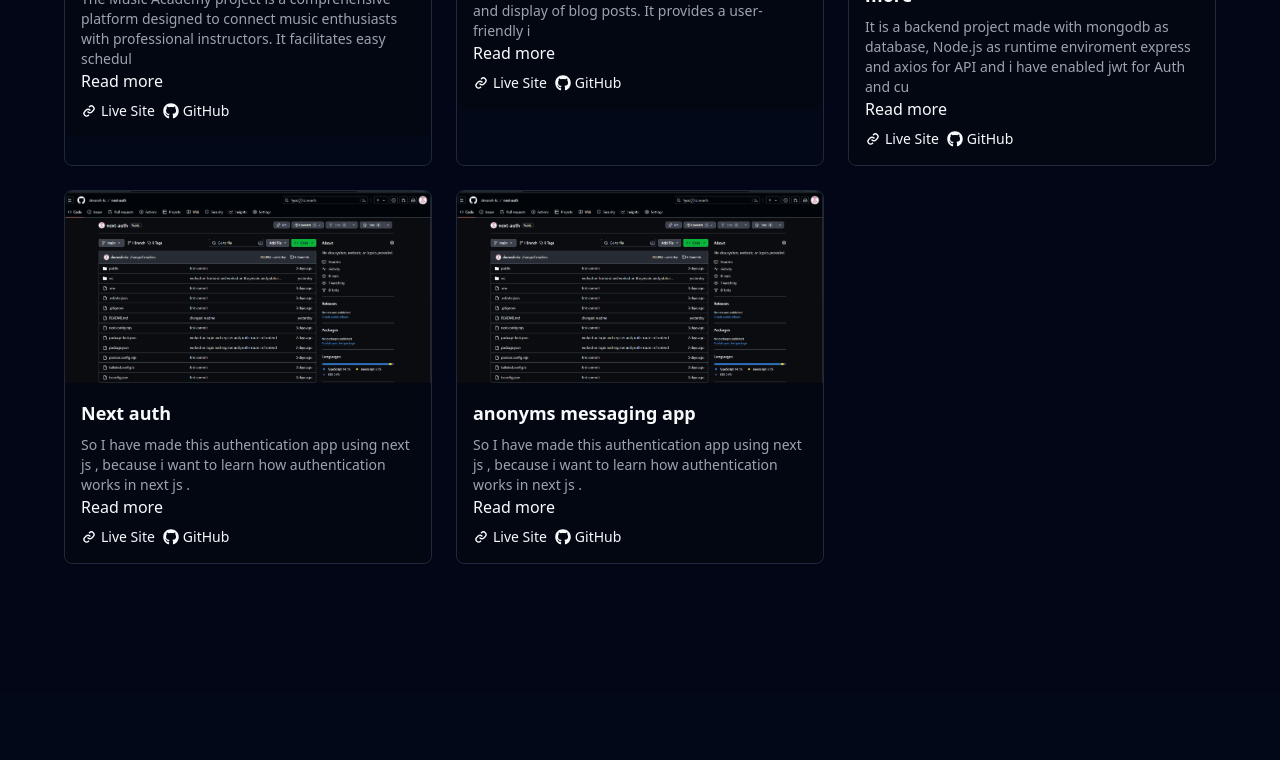
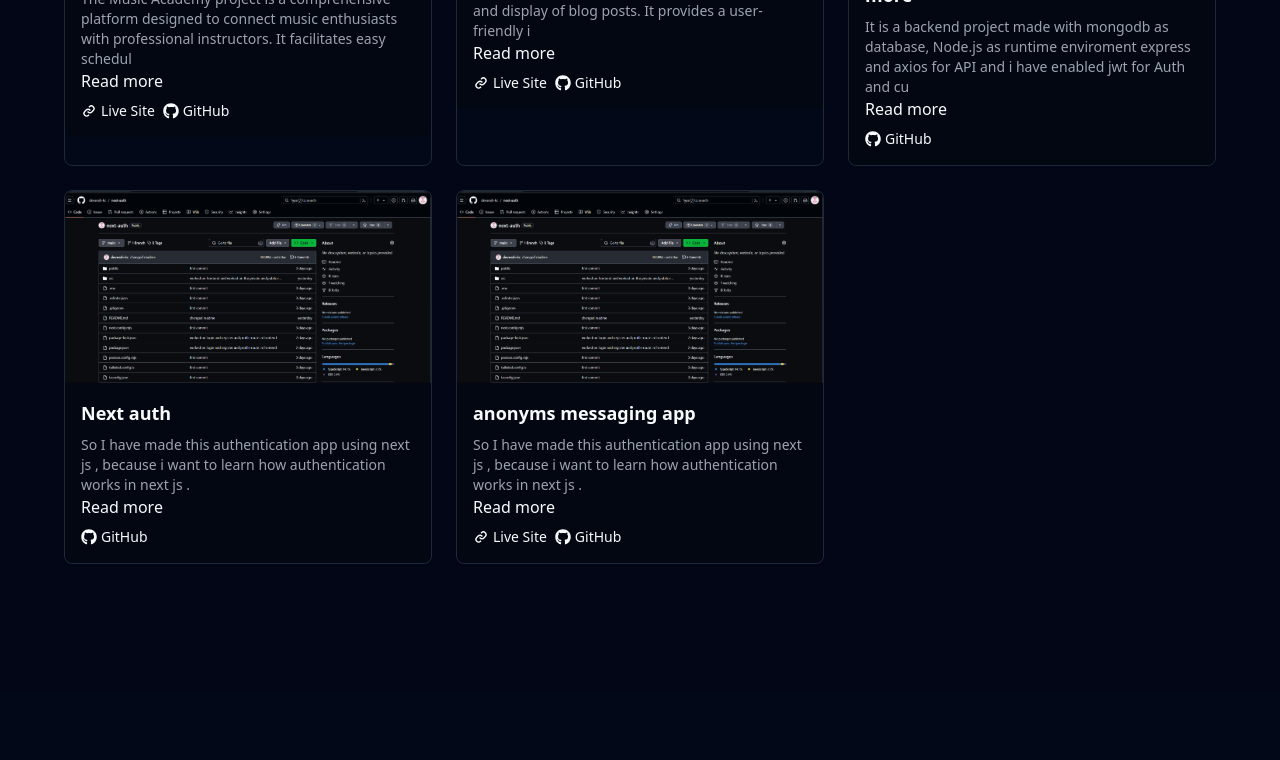
Before and after one commit to devansh-kc/hire-me-, a Next.js app: page / in a window 1280 px wide. Shown: the part 1980-2740 px from the top of the page. Built offline with nearby package versions, Linux system fonts and the light colour scheme.

Commit message:
worked on data

```diff
--- a/src/components/ContactMe.tsx
+++ b/src/components/ContactMe.tsx
@@ -4,7 +4,7 @@ import React from "react";
 const ContactMe = () => {
   return (
     <>
-      <h2 className="text-center text-7xl items-center  justify-center font-mono font-bold ">Contact me</h2>
+      <h2 className="text-center text-7xl items-center  justify-center font-mono font-bold bg-black pt-6">Contact me below</h2>
       <main className="mx-auto h-screen flex items-center justify-center bg-black">
         <section className=" text-white p-8 rounded-lg shadow-lg w-full ">
           <form action="">
--- a/src/components/MyWork.tsx
+++ b/src/components/MyWork.tsx
@@ -43,16 +43,21 @@ const MyWork = () => {
                 </p>
                 <Link href={`/projectPage/${item.id}`}>Read more</Link>
                 <div className="flex items-center space-x-2">
+                  {item.deployedApp ? (
                     <Link
-                    href="#"
+                      href={item.deployedApp}
                       className="inline-flex items-center space-x-1 text-sm font-medium text-primary transition-colors duration-300 hover:text-primary/80"
                       prefetch={false}
                     >
                       <BiLink className="h-4 w-4" />
                       <span>Live Site</span>
                     </Link>
+                  ) : (
+                    ""
+                  )}
+
                   <Link
-                    href="#"
+                    href={item?.github}
                     className="inline-flex items-center space-x-1 text-sm font-medium text-primary transition-colors duration-300 hover:text-primary/80"
                     prefetch={false}
                   >
--- a/src/data/projectData.js
+++ b/src/data/projectData.js
@@ -26,6 +26,10 @@ export const Work = [
     bulletPoints:
       "Resource Library: Front-end design for accessing learning materials like video tutorials and sheet music.Responsive Design: Ensures seamless user experience across all devices.",
     header: academy,
+
+    github: "https://github.com/devansh-kc/Music-Academy-next-js",
+    deployedApp: "https://music-academy-next-js-ten.vercel.app/",
+
     TecUsed:
       "<li>Next.js: Framework for building server-rendered React applications.</li> <li>TypeScript: Adds type safety to JavaScript, ensuring more reliable code.</li> <li>Tailwind CSS: Utility-first CSS framework for rapid UI development.</li>",
   },
@@ -33,16 +37,23 @@ export const Work = [
     id: 2,
     title: "Blog App using react and Appwrite",
     Link: "https://github.com/devansh-kc/blog-App",
-    description:"The Blog App is a full-stack web application designed to facilitate the creation, management, and display of blog posts. It provides a user-friendly interface for authors to write and publish their content, and for readers to browse and engage with the posts. This project demonstrates a comprehensive use of modern web development technologies and best practices, focusing on performance, scalability, and user experience",
-    bulletPoints:"User Authentication: Secure user authentication and authorization using Appwrite, ensuring that only authenticated users can create, edit, or delete blog posts.CRUD Operations: Full CRUD (Create, Read, Update, Delete) functionality for blog posts, allowing users to manage their content effortlessly.Rich Text Editor: Integrated rich text editor for composing blog posts with formatting options, enhancing the writing experience for authors.Responsive Design: Fully responsive layout, ensuring optimal viewing and interaction experience across various devices and screen sizes.SEO Optimization: Implemented SEO best practices to improve the visibility and search engine ranking of blog posts.Performance Optimization: Focused on performance improvements to ensure fast load times and smooth interactions.Database Integration: Utilized Appwrite's database services for data storage, providing a robust and scalable solution for managing blog posts and user data.Error Handling: Comprehensive error handling and validation using Zod, ensuring data integrity and providing meaningful feedback to users.",
+    description:
+      "The Blog App is a full-stack web application designed to facilitate the creation, management, and display of blog posts. It provides a user-friendly interface for authors to write and publish their content, and for readers to browse and engage with the posts. This project demonstrates a comprehensive use of modern web development technologies and best practices, focusing on performance, scalability, and user experience",
+    bulletPoints:
+      "User Authentication: Secure user authentication and authorization using Appwrite, ensuring that only authenticated users can create, edit, or delete blog posts.CRUD Operations: Full CRUD (Create, Read, Update, Delete) functionality for blog posts, allowing users to manage their content effortlessly.Rich Text Editor: Integrated rich text editor for composing blog posts with formatting options, enhancing the writing experience for authors.Responsive Design: Fully responsive layout, ensuring optimal viewing and interaction experience across various devices and screen sizes.SEO Optimization: Implemented SEO best practices to improve the visibility and search engine ranking of blog posts.Performance Optimization: Focused on performance improvements to ensure fast load times and smooth interactions.Database Integration: Utilized Appwrite's database services for data storage, providing a robust and scalable solution for managing blog posts and user data.Error Handling: Comprehensive error handling and validation using Zod, ensuring data integrity and providing meaningful feedback to users.",
     header: Blog,
-    TecUsed:"<li>Frontend: React.js</li><li>Backend: Appwrite </li><li>Database: Appwrite Database</li><li>Authentication: Appwrite Auth</li><li>Styling: CSS Modules, Tailwind CSS</li><li>Hosting: Vercel</li>"
+    github: "https://github.com/devansh-kc/Music-Academy-next-js",
+    deployedApp: "https://music-academy-next-js-ten.vercel.app/",
+
+    TecUsed:
+      "<li>Frontend: React.js</li><li>Backend: Appwrite </li><li>Database: Appwrite Database</li><li>Authentication: Appwrite Auth</li><li>Styling: CSS Modules, Tailwind CSS</li><li>Hosting: Vercel</li>",
   },
   {
     id: 3,
     title:
       "Youtube backend clone using nodejs mongodb,and express and many more",
-    Link: "https://github.com/devansh-kc/Mern-stack-video-streaming-app",
+    github: "https://github.com/devansh-kc/Mern-stack-video-streaming-app",
+
     description:
       "It is a backend project made  with mongodb as database, Node.js as runtime enviroment express and axios for API and i have enabled jwt for Auth and currently I am working on the frontend part of this project .",
     header: YTClone,
@@ -50,7 +61,8 @@ export const Work = [
   {
     id: 4,
     title: "Next auth",
-    Link: "https://github.com/devansh-kc/next-auth",
+    github: "https://github.com/devansh-kc/next-auth",
+
     description:
       "So I have made this authentication app using next js , because i want to learn how authentication works in next js . ",
     header: NextAuth,
@@ -58,7 +70,8 @@ export const Work = [
   {
     id: 5,
     title: "anonyms messaging app",
-    Link: "https://github.com/devansh-kc/next-auth",
+    github: "https://github.com/devansh-kc/anonymous-feedback",
+    deployedApp: "https://anonymous-feedback-rho.vercel.app/",
     header: NextAuth,
     description:
       "So I have made this authentication app using next js , because i want to learn how authentication works in next js . ",
```
Lines whose indentation alone changed are shown as unchanged.
